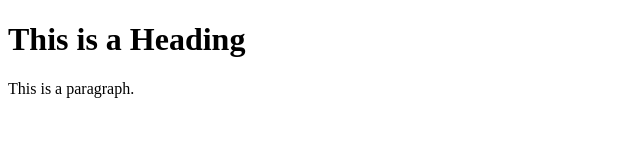
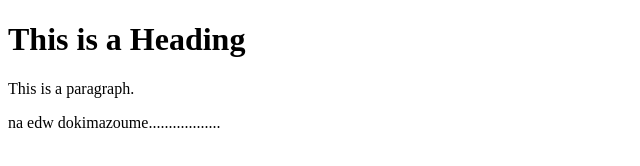
Before and after one commit to chris4dim/test, a plain HTML site: page index.html in a window 1280 px wide. Shown: the whole page, without its empty margins (0-640 px from the left). Drawn offline with Linux system fonts and the light colour scheme.

Commit message:
Update index.html

```diff
--- a/index.html
+++ b/index.html
@@ -7,6 +7,6 @@
 
 <h1>This is a Heading</h1>
 <p>This is a paragraph.</p>
-
+<p>na edw dokimazoume..................</p>
 </body>
 </html>
```
